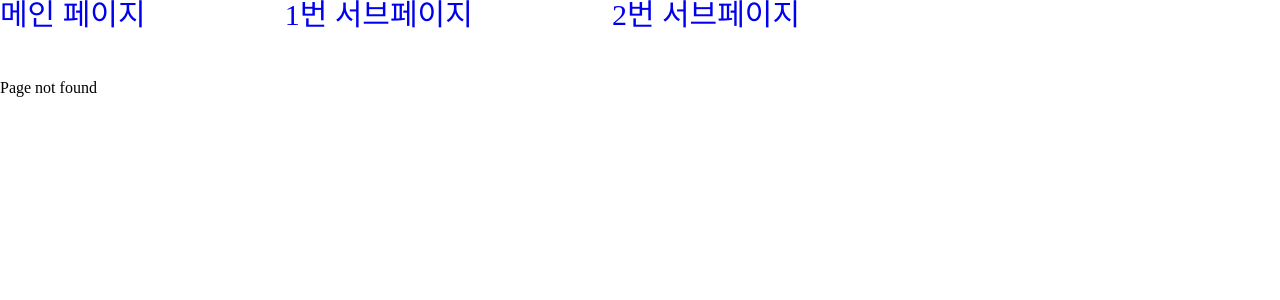
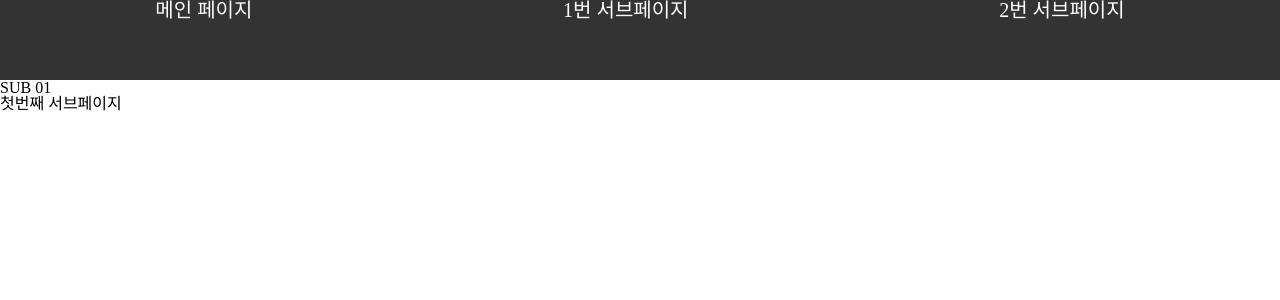
Before and after one commit to ramiowo/first_react_10_15, a React (Create React App) app: page /#/sub/0 in a window 1280 px wide. Before the commit this address had no page. Shown: the top 300 px of the page. Built offline with nearby package versions, Linux system fonts and the light colour scheme.

Commit message:
10_24 router_params

```diff
--- a/src/components/ex07/Ex07.js
+++ b/src/components/ex07/Ex07.js
@@ -1,7 +1,7 @@
 import { HashRouter, Route, Routes } from "react-router-dom";
 import Main from "./pages/Main";
 import Sub01 from "./pages/Sub01";
-import Sub02 from "./pages/Sub02";
+
 import PageNotFound from "./pages/PageNotFound";
 import Header from "./components/Header";
 
@@ -11,9 +11,8 @@ const Ex07 = () => {
       <Header />
       <Routes>
         <Route path="/" element={<Main />} />
-        <Route path="/sub01" element={<Sub01 />} />
-        <Route path="/sub02" element={<Sub02 />} />
-        <Route path="/*" element={<PageNotFound />} />
+        <Route path="/sub/:id" element={<Sub01 />} />
+        <Route path="/sub/*" element={<PageNotFound />} />
         {/* => /* Asterlisk (애스털리스크) */}
       </Routes>
     </HashRouter>
--- a/src/components/ex07/components/Header.js
+++ b/src/components/ex07/components/Header.js
@@ -4,16 +4,19 @@ import { styled } from "styled-components";
 const Sheader = styled.div`
   width: 100%;
   height: 80px;
+  background-color: #333333;
 
   ul {
     width: 100%;
-    max-width: 800px;
     display: flex;
-    justify-content: space-between;
+    justify-content: space-around;
     align-items: center;
     li {
       color: #333333;
-      font-size: 30px;
+      font-size: 20px;
+      a {
+        color: #ffffff;
+      }
     }
   }
 `;
@@ -26,10 +29,10 @@ const Header = () => {
           <Link to="/">메인 페이지</Link>
         </li>
         <li>
-          <Link to="/sub01">1번 서브페이지</Link>
+          <Link to="/sub/0">1번 서브페이지</Link>
         </li>
         <li>
-          <Link to="/sub02">2번 서브페이지</Link>
+          <Link to="/sub/1">2번 서브페이지</Link>
         </li>
       </ul>
     </Sheader>
--- a/src/components/ex07/pages/Sub01.js
+++ b/src/components/ex07/pages/Sub01.js
@@ -1,5 +1,32 @@
+import { useParams } from "react-router-dom";
+
+const subPageData = [
+  {
+    id: 0,
+    title: "SUB 01",
+    desc: "첫번째 서브페이지",
+  },
+  {
+    id: 1,
+    title: "SUB 02",
+    desc: "두번째 서브페이지",
+  },
+];
+
 const Sub01 = () => {
-  return <div>SUB01</div>;
+  const params = useParams();
+  // =>router 경로중 변수값을 얻어옴
+  // =>객체로 반환됨
+  // const {id} = useParams();
+  // =>객체 비구조화 할당 이용할수 있음
+  const id = params.id;
+
+  return (
+    <div>
+      <h2>{subPageData[id].title}</h2>
+      <p>{subPageData[id].desc}</p>
+    </div>
+  );
 };
 
 export default Sub01;
```
